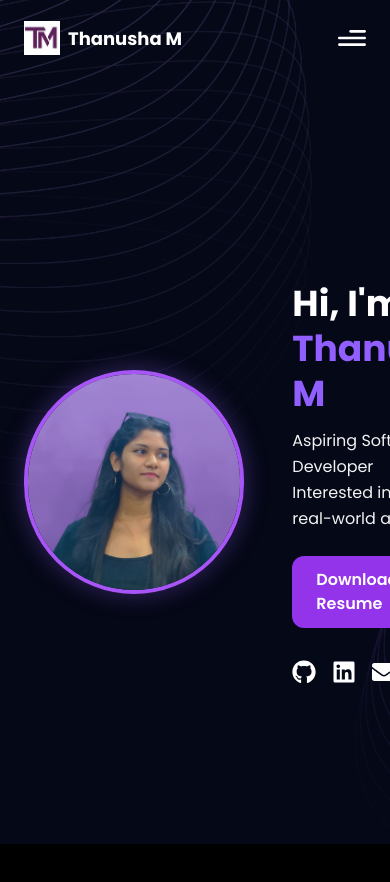
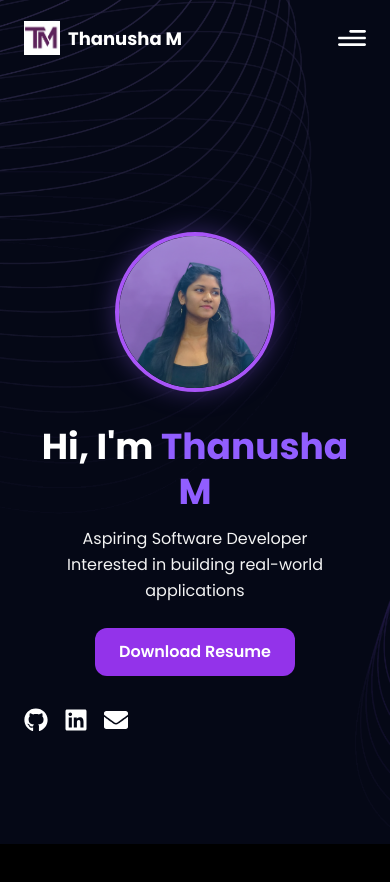
Before and after one commit to Thanushaa22/thanusha-portfolio, a React (Vite) app: page / in a window 390 px wide. Shown: the top 882 px of the page. Built offline with nearby package versions, Linux system fonts and the light colour scheme.

Commit message:
Fix mobile hero layout

```diff
--- a/src/components/Hero.jsx
+++ b/src/components/Hero.jsx
@@ -9,17 +9,18 @@ const Hero = () => {
     <section className="relative w-full h-screen mx-auto overflow-hidden">
 
       <div
-        className={`absolute inset-0 top-[120px] max-w-7xl mx-auto ${styles.paddingX} flex flex-row items-center justify-between gap-10`}
+        className={`absolute inset-0 top-[120px] max-w-7xl mx-auto ${styles.paddingX} flex flex-col md:flex-row items-center justify-center md:justify-between gap-10 text-center md:text-left`}
       >
 
         {/* LEFT SIDE CONTENT */}
-        <div className="flex items-center gap-12">
+        <div className="flex flex-col md:flex-row items-center gap-8 md:gap-12">
 
           {/* PROFILE PHOTO — FIXED SIZE */}
           <img
             src={profile}
             alt="Thanusha"
-            className="w-56 h-56 md:w-72 md:h-72 rounded-full object-cover border-4 border-purple-500 shadow-[0_0_25px_rgba(145,94,255,0.35)] transition-all duration-500 hover:scale-105 hover:-translate-y-1 hover:shadow-[0_0_45px_rgba(145,94,255,0.6)]"
+            className="w-40 h-40 sm:w-48 sm:h-48 md:w-72 md:h-72 rounded-full object-cover border-4 border-purple-500 shadow-[0_0_25px_rgba(145,94,255,0.35)] transition-all duration-500 hover:scale-105"
+
 
 
 
```
